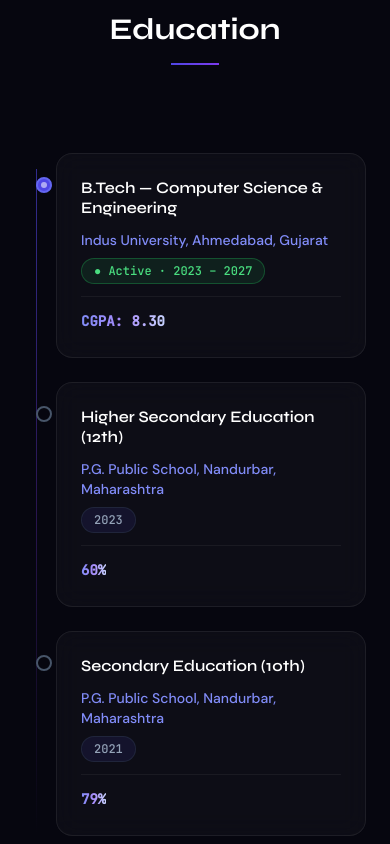
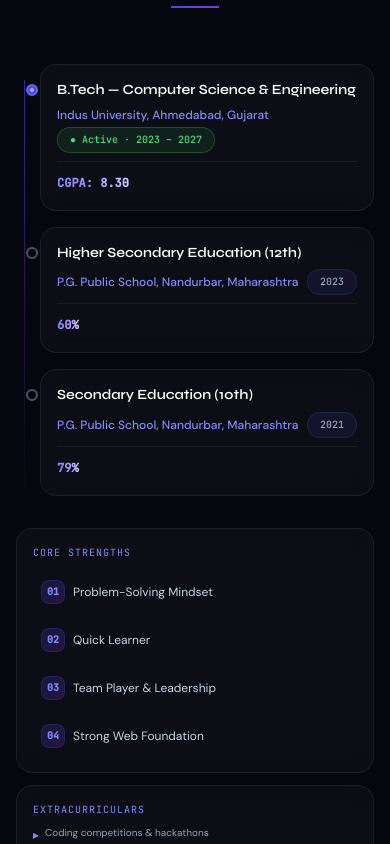
Before and after one commit to kundansurya26/Portfolio-Website, a React (Vite) app: page / in a window 390 px wide. Shown: the part 4640-5484 px from the top of the page. Built offline with nearby package versions, Linux system fonts and the light colour scheme.

Commit message:
Update Education.jsx

```diff
--- a/src/components/Education.jsx
+++ b/src/components/Education.jsx
@@ -36,27 +36,27 @@ export default function Education() {
   const { ref, inView } = useInView()
 
   return (
-    <section id="education" ref={ref} className="py-28 relative overflow-hidden">
+    <section id="education" ref={ref} className="py-16 sm:py-20 md:py-28 relative overflow-hidden">
       <div className="absolute inset-0 -z-10">
-        <div className="absolute right-0 bottom-0 w-72 h-72 bg-brand-600/5 rounded-full blur-3xl" />
+        <div className="absolute right-0 bottom-0 w-48 h-48 sm:w-72 sm:h-72 bg-brand-600/5 rounded-full blur-3xl" />
       </div>
 
-      <div className="max-w-6xl mx-auto px-6">
+      <div className="max-w-6xl mx-auto px-4 sm:px-6">
         <motion.div
           initial={{ opacity: 0, y: 30 }}
           animate={inView ? { opacity: 1, y: 0 } : {}}
           transition={{ duration: 0.7 }}
-          className="text-center mb-16"
+          className="text-center mb-10 sm:mb-16"
         >
-          <p className="font-mono text-brand-400 text-xs tracking-widest uppercase mb-3">My Background</p>
-          <h2 className="section-heading">Education</h2>
-          <div className="w-12 h-0.5 bg-gradient-to-r from-brand-600 to-accent-600 mx-auto mt-4" />
+          <p className="font-mono text-brand-400 text-[10px] sm:text-xs tracking-widest uppercase mb-2 sm:mb-3">My Background</p>
+          <h2 className="section-heading text-3xl sm:text-4xl md:text-5xl">Education</h2>
+          <div className="w-12 h-0.5 bg-gradient-to-r from-brand-600 to-accent-600 mx-auto mt-3 sm:mt-4" />
         </motion.div>
 
-        <div className="grid lg:grid-cols-3 gap-10">
+        <div className="grid lg:grid-cols-3 gap-8 sm:gap-10">
           <div className="lg:col-span-2">
-            <div className="relative pl-8 space-y-6">
-              <div className="absolute left-3 top-4 bottom-0 w-px bg-gradient-to-b from-brand-600/60 via-accent-600/30 to-transparent" />
+            <div className="relative pl-6 sm:pl-8 space-y-4 sm:space-y-6">
+              <div className="absolute left-2 sm:left-3 top-4 bottom-0 w-px bg-gradient-to-b from-brand-600/60 via-accent-600/30 to-transparent" />
               {education.map((edu, i) => (
                 <motion.div
                   key={edu.degree}
@@ -65,19 +65,19 @@ export default function Education() {
                   transition={{ delay: i * 0.15, duration: 0.6 }}
                   className="relative"
                 >
-                  <div className={`absolute -left-5 top-6 w-4 h-4 rounded-full border-2 flex items-center justify-center ${edu.status === 'current' ? 'border-brand-500 bg-brand-600' : 'border-slate-600 bg-dark-900'}`}>
-                    {edu.status === 'current' && <span className="w-1.5 h-1.5 rounded-full bg-white animate-pulse" />}
+                  <div className={`absolute -left-3.5 sm:-left-5 top-5 sm:top-6 w-3 h-3 sm:w-4 sm:h-4 rounded-full border-2 flex items-center justify-center ${edu.status === 'current' ? 'border-brand-500 bg-brand-600' : 'border-slate-600 bg-dark-900'}`}>
+                    {edu.status === 'current' && <span className="w-1 h-1 sm:w-1.5 sm:h-1.5 rounded-full bg-white animate-pulse" />}
                   </div>
-                  <div className="glass-hover rounded-2xl p-6">
-                    <h3 className="font-display font-semibold text-white text-base leading-tight mb-3">{edu.degree}</h3>
-                    <div className="flex flex-wrap items-center justify-between gap-2">
-                      <p className="text-brand-400 text-sm font-medium">{edu.institution}</p>
-                      <span className={`tag shrink-0 ${edu.status === 'current' ? 'border-green-500/30 text-green-400 bg-green-500/10' : 'text-slate-400 border-slate-700/40'}`}>
+                  <div className="glass-hover rounded-2xl p-4 sm:p-6">
+                    <h3 className="font-display font-semibold text-white text-sm sm:text-base leading-tight mb-2 sm:mb-3">{edu.degree}</h3>
+                    <div className="flex flex-wrap items-center justify-between gap-1 sm:gap-2">
+                      <p className="text-brand-400 text-xs sm:text-sm font-medium">{edu.institution}</p>
+                      <span className={`tag text-[10px] sm:text-xs shrink-0 ${edu.status === 'current' ? 'border-green-500/30 text-green-400 bg-green-500/10' : 'text-slate-400 border-slate-700/40'}`}>
                         {edu.status === 'current' ? '● Active · 2023 – 2027' : edu.period}
                       </span>
                     </div>
-                    <div className="mt-3 pt-3 border-t border-white/5">
-                      <span className="font-mono font-bold text-sm gradient-text">{edu.score}</span>
+                    <div className="mt-2 sm:mt-3 pt-2 sm:pt-3 border-t border-white/5">
+                      <span className="font-mono font-bold text-xs sm:text-sm gradient-text">{edu.score}</span>
                     </div>
                   </div>
                 </motion.div>
@@ -90,21 +90,21 @@ export default function Education() {
             animate={inView ? { opacity: 1, x: 0 } : {}}
             transition={{ delay: 0.4, duration: 0.6 }}
           >
-            <div className="glass rounded-2xl p-6">
-              <p className="font-mono text-brand-400 text-xs tracking-widest uppercase mb-5">Core Strengths</p>
-              <div className="space-y-3">
+            <div className="glass rounded-2xl p-4 sm:p-6">
+              <p className="font-mono text-brand-400 text-[10px] sm:text-xs tracking-widest uppercase mb-3 sm:mb-5">Core Strengths</p>
+              <div className="space-y-2 sm:space-y-3">
                 {strengths.map((s, i) => (
                   <motion.div
                     key={s.label}
                     initial={{ opacity: 0, x: 20 }}
                     animate={inView ? { opacity: 1, x: 0 } : {}}
                     transition={{ delay: 0.5 + i * 0.1 }}
-                    className="flex items-center gap-3 p-3 rounded-xl hover:bg-white/5 transition-colors group"
+                    className="flex items-center gap-2 sm:gap-3 p-2 sm:p-3 rounded-xl hover:bg-white/5 transition-colors group"
                   >
-                    <div className="w-8 h-8 rounded-lg bg-gradient-to-br from-brand-600/20 to-accent-600/20 border border-brand-600/20 flex items-center justify-center text-brand-400 text-xs font-mono font-bold shrink-0">
+                    <div className="w-6 h-6 sm:w-8 sm:h-8 rounded-lg bg-gradient-to-br from-brand-600/20 to-accent-600/20 border border-brand-600/20 flex items-center justify-center text-brand-400 text-[10px] sm:text-xs font-mono font-bold shrink-0">
                       {s.num}
                     </div>
-                    <span className="text-slate-300 text-sm">{s.label}</span>
+                    <span className="text-slate-300 text-xs sm:text-sm">{s.label}</span>
                   </motion.div>
                 ))}
               </div>
@@ -114,13 +114,13 @@ export default function Education() {
               initial={{ opacity: 0, y: 20 }}
               animate={inView ? { opacity: 1, y: 0 } : {}}
               transition={{ delay: 0.8 }}
-              className="glass rounded-2xl p-6 mt-4"
+              className="glass rounded-2xl p-4 sm:p-6 mt-3 sm:mt-4"
             >
-              <p className="font-mono text-brand-400 text-xs tracking-widest uppercase mb-4">Extracurriculars</p>
+              <p className="font-mono text-brand-400 text-[10px] sm:text-xs tracking-widest uppercase mb-2 sm:mb-4">Extracurriculars</p>
               {['Coding competitions & hackathons', 'Open-source contributions on GitHub', 'Volunteered teaching programming'].map((item, i) => (
-                <div key={i} className="flex items-start gap-2 mb-2 last:mb-0">
-                  <span className="text-brand-400 mt-0.5 shrink-0">▸</span>
-                  <span className="text-slate-400 text-xs leading-relaxed">{item}</span>
+                <div key={i} className="flex items-start gap-1.5 sm:gap-2 mb-1.5 sm:mb-2 last:mb-0">
+                  <span className="text-brand-400 mt-0.5 shrink-0 text-xs sm:text-sm">▸</span>
+                  <span className="text-slate-400 text-[10px] sm:text-xs leading-relaxed">{item}</span>
                 </div>
               ))}
             </motion.div>
```
